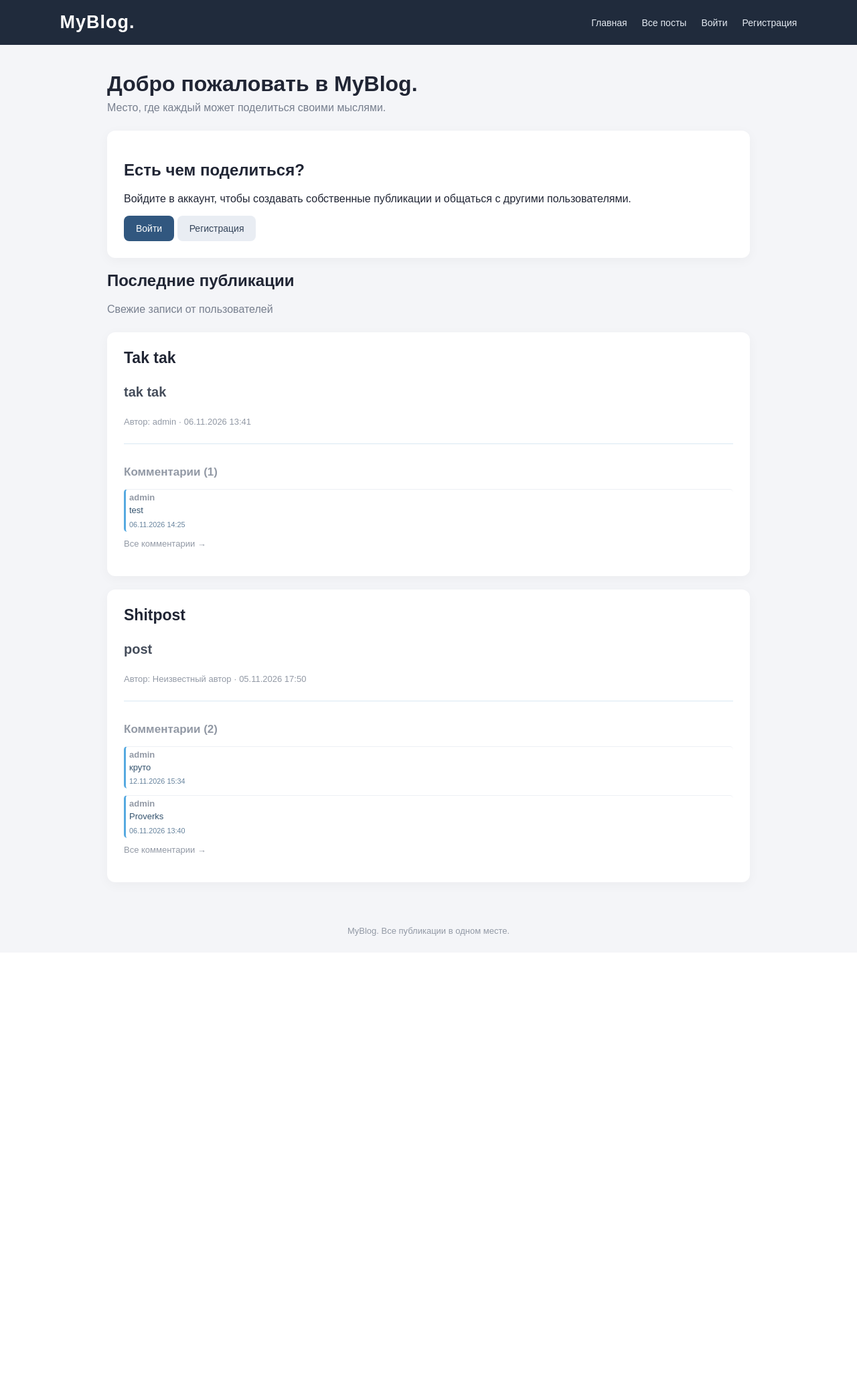
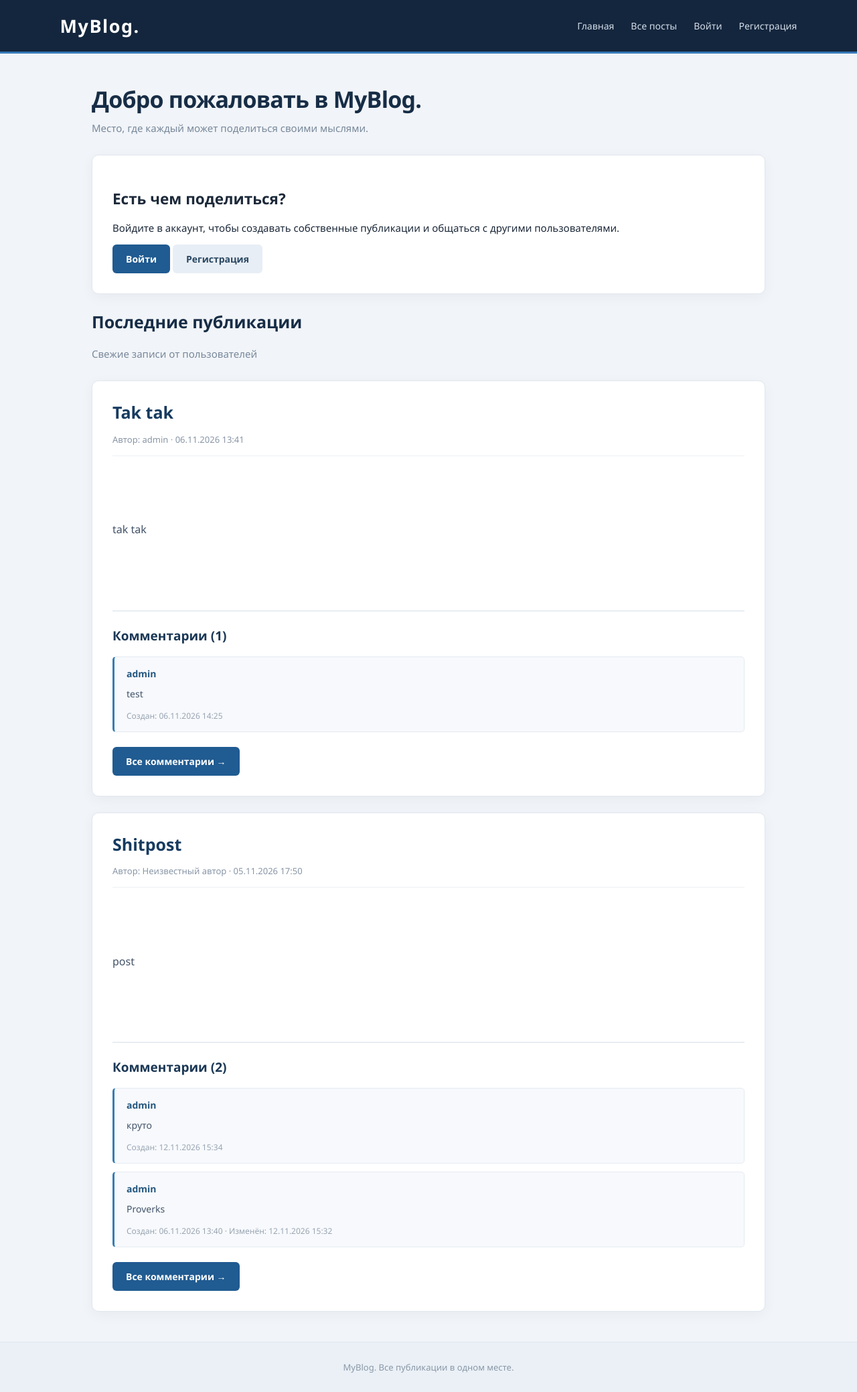
Before and after one commit to name3dev/Blog_and_shipost, a Django app: page / in a window 1280 px wide. Shown: the whole page at 67% size. Before the commit the page ends 1397 px from the top, so only its background shows below. Run offline with Django 5.2, Linux system fonts and the light colour scheme; data comes from the database, SQL or seed files in the repository; both versions use the stored data as it was after the commit.

Commit message:
added comment-time

```diff
--- a/blog/models.py
+++ b/blog/models.py
@@ -23,10 +23,10 @@ class Comment(models.Model):
     author = models.ForeignKey(User, on_delete=models.CASCADE)
     content = models.TextField()
     created_at = models.DateTimeField(auto_now_add=True)
+    edited_at = models.DateTimeField(null=True, blank=True)
 
     def __str__(self):
         return self.content
-
 
 class Like(models.Model):
     post = models.ForeignKey(Post, on_delete=models.CASCADE)
--- a/blog/templates/base.html
+++ b/blog/templates/base.html
@@ -7,15 +7,21 @@
     <title>{% block title %}MyBlog{% endblock %}</title>
 
     <style>
+
+/* =========================
+   ОСНОВА САЙТА
+========================= */
+
 * {
     box-sizing: border-box;
 }
 
 body {
     margin: 0;
-            background: #f4f5f8;
-            color: #202534;
-            font-family: Arial, sans-serif;
+    background: #f1f4f8;
+    color: #1c2939;
+    font-family: "Segoe UI", Arial, sans-serif;
+    font-size: 15px;
 }
 
 a {
@@ -23,167 +29,274 @@
     text-decoration: none;
 }
 
+/* =========================
+   ШАПКА
+========================= */
+
 .header {
-            background: #202b3c;
+    background: #14263d;
     color: white;
-            padding: 18px 7%;
+    padding: 20px 7%;
     display: flex;
     justify-content: space-between;
     align-items: center;
     flex-wrap: wrap;
     gap: 18px;
+    border-bottom: 3px solid #3879b9;
 }
 
 .logo {
     font-size: 27px;
-            font-weight: bold;
-            letter-spacing: 1px;
+    font-weight: 750;
+    letter-spacing: 1.5px;
 }
 
 .navigation {
     display: flex;
     align-items: center;
     flex-wrap: wrap;
-            gap: 22px;
+    gap: 25px;
 }
 
 .navigation a {
-            color: #e4eaf2;
+    color: #d4deea;
+    font-size: 14px;
+    transition: color 0.2s;
+}
+
+.navigation a:hover {
+    color: #73baff;
+}
+
+.username {
+    color: #8dbce8;
     font-size: 14px;
 }
 
-        .navigation a:hover {
-            color: #83b7ff;
-        }
-
-        .username {
-            color: #a9c8f0;
-            font-size: 14px;
-        }
+/* =========================
+   ОСНОВНОЙ КОНТЕНТ
+========================= */
 
 .container {
-            max-width: 1000px;
-            margin: 40px auto;
-            padding: 0 20px;
+    max-width: 1050px;
+    margin: 45px auto;
+    padding: 0 22px;
     min-height: 70vh;
 }
 
 .page-heading {
-            margin-bottom: 25px;
+    margin-bottom: 30px;
 }
 
 .page-heading h1 {
-            margin-bottom: 8px;
-            font-size: 32px;
+    font-size: 34px;
+    font-weight: 750;
+    letter-spacing: -0.8px;
+    color: #172d46;
+    margin-bottom: 10px;
+}
+
+.page-heading h2 {
+    font-size: 25px;
+    color: #172d46;
 }
 
 .page-heading p {
-            color: #777f8e;
+    color: #78889b;
     margin: 0;
 }
 
+/* =========================
+   КАРТОЧКИ
+========================= */
+
 .card {
-            background: white;
-            padding: 25px;
-            margin-bottom: 20px;
-            border-radius: 12px;
-            box-shadow: 0 4px 18px rgba(0, 0, 0, 0.04);
+    background: #ffffff;
+    padding: 30px;
+    margin-bottom: 24px;
+    border: 1px solid #e1e7ef;
+    border-radius: 10px;
+    box-shadow: 0 5px 20px rgba(24, 48, 76, 0.045);
+    transition: box-shadow 0.25s, transform 0.25s;
 }
 
+.card:hover {
+    box-shadow: 0 10px 28px rgba(24, 48, 76, 0.08);
+}
+
+/* =========================
+   ПУБЛИКАЦИИ
+========================= */
+
 .post-title {
-            margin: 0 0 12px;
-            font-size: 23px;
+    margin: 0 0 14px;
+    font-size: 25px;
+    font-weight: 700;
+    line-height: 1.35;
+    color: #173b60;
+}
+
+.post-title a {
+    transition: color 0.2s;
 }
 
 .post-title a:hover {
-            color: #416da5;
+    color: #3789ce;
 }
 
 .meta {
-            color: #9299a5;
+    color: #8795a6;
     font-size: 13px;
-            margin-bottom: 16px;
+    margin-bottom: 20px;
+    padding-bottom: 15px;
+    border-bottom: 1px solid #edf0f4;
 }
 
 .post-content {
-            font-size: 20px;
-            line-height: 1.7;
-            color: #454d5b;
+    font-size: 16px;
+    line-height: 1.85;
+    color: #425268;
+    white-space: pre-wrap;
 }
 
-        input, textarea {
+/* =========================
+   ПОЛЯ ВВОДА
+========================= */
+
+input,
+textarea {
     display: block;
     width: 100%;
-            padding: 13px;
-            margin-bottom: 15px;
-            border: 1px solid #dce0e7;
-            border-radius: 8px;
+    padding: 14px 16px;
+    margin-bottom: 17px;
+    border: 1px solid #dce4ed;
+    border-radius: 7px;
+    background: #f9fbfd;
+    color: #26384c;
     font-size: 15px;
     font-family: inherit;
     outline: none;
+    transition: 0.2s;
 }
 
-        input:focus, textarea:focus {
-            border-color: #527eae;
+input:focus,
+textarea:focus {
+    background: white;
+    border-color: #4289c5;
+    box-shadow: 0 0 0 3px rgba(66, 137, 197, 0.1);
 }
 
 textarea {
-            min-height: 130px;
+    min-height: 135px;
     resize: vertical;
 }
 
-        button, .button {
+/* =========================
+   КНОПКИ
+========================= */
+
+button,
+.button {
     display: inline-block;
-            background: #31577f;
+    background: #205b91;
     color: white;
     border: none;
-            padding: 11px 18px;
-            border-radius: 8px;
+    padding: 12px 20px;
+    border-radius: 6px;
     font-size: 14px;
+    font-weight: 600;
     cursor: pointer;
+    transition: 0.2s;
 }
 
-        button:hover, .button:hover {
-            background: #244363;
+button:hover,
+.button:hover {
+    background: #143f69;
+    transform: translateY(-1px);
 }
 
 .button-secondary {
-            background: #e9edf3;
-            color: #34445a;
+    background: #e8eef5;
+    color: #294762;
 }
 
 .button-secondary:hover {
-            background: #dce3ec;
+    background: #d9e4ef;
 }
 
 .button-danger {
-            background: #c94b4b;
+    background: #b83d48;
 }
 
 .button-danger:hover {
-            background: #a93838;
+    background: #942d37;
 }
 
-        .actions, .reactions {
+/* =========================
+   ДЕЙСТВИЯ И РЕАКЦИИ
+========================= */
+
+.actions,
+.reactions {
     display: flex;
     align-items: center;
     flex-wrap: wrap;
-            gap: 10px;
-            margin-top: 18px;
+    gap: 12px;
+    margin-top: 22px;
+}
+
+/* =========================
+   КОММЕНТАРИИ
+========================= */
+
+.comments-preview {
+    margin-top: 30px;
+    padding-top: 23px;
+    border-top: 2px solid #e8edf3;
+}
+
+.comments-preview h3 {
+    font-size: 19px;
+    color: #1b3856;
+    margin: 0 0 18px;
 }
 
 .comment {
-            border-top: 1px solid #edf0f4;
-            padding: 17px 0;
+    position: relative;
+    background: #f7f9fc;
+    border: 1px solid #e6ebf1;
+    border-left: 3px solid #347db5;
+    border-radius: 5px;
+    padding: 15px 18px;
+    margin-bottom: 12px;
+}
+
+.comment strong {
+    display: block;
+    color: #24577f;
+    font-size: 14px;
+    margin-bottom: 8px;
 }
 
 .comment p {
-            line-height: 1.6;
+    color: #43546a;
+    font-size: 14px;
+    line-height: 1.7;
+    margin: 0 0 9px;
 }
 
 .comment small {
-            color: #9299a5;
+    color: #98a4b2;
+    font-size: 12px;
 }
+
+.comments-preview .button {
+    margin-top: 10px;
+}
+
+/* =========================
+   АВТОРИЗАЦИЯ
+========================= */
 
 .auth-card {
     max-width: 450px;
@@ -192,79 +305,107 @@
 
 .auth-card h1 {
     margin-top: 0;
+    color: #193b5d;
 }
 
+/* =========================
+   СООБЩЕНИЯ
+========================= */
+
 .error {
-            color: #c0392b;
-            background: #fff0ef;
-            padding: 12px;
-            border-radius: 7px;
+    color: #a62e38;
+    background: #fff0f1;
+    border: 1px solid #f3d5d8;
+    padding: 13px;
+    border-radius: 6px;
 }
 
 .empty {
     text-align: center;
-            color: #858d9a;
+    color: #8492a2;
     padding: 35px;
-        }
-
-        .footer {
-            text-align: center;
-            padding: 25px;
-            color: #9299a5;
-            font-size: 13px;
 }
 
 hr {
     border: none;
-            border-top: 1px solid #edf0f4;
-            margin: 25px 0;
+    border-top: 1px solid #e6ebf1;
+    margin: 27px 0;
 }
+
+/* =========================
+   ПОДВАЛ
+========================= */
+
+.footer {
+    text-align: center;
+    padding: 28px;
+    color: #8997a7;
+    font-size: 13px;
+    border-top: 1px solid #e1e7ef;
+    background: #eaf0f6;
+}
+
+/* =========================
+   МОБИЛЬНАЯ ВЕРСИЯ
+========================= */
 
 @media (max-width: 650px) {
     .header {
         padding: 18px 5%;
+        justify-content: center;
     }
 
     .navigation {
-                gap: 13px;
+        justify-content: center;
+        gap: 15px;
     }
 
     .container {
         margin-top: 25px;
+        padding: 0 14px;
     }
 
     .page-heading h1 {
-                font-size: 26px;
+        font-size: 27px;
+    }
+
+    .card {
+        padding: 20px;
+    }
+
+    .post-title {
+        font-size: 21px;
+    }
+
+    .post-content {
+        font-size: 15px;
+    }
+    .comment {
+    background: #f7f9fc;
+    border: 1px solid #e3eaf2;
+    border-left: 3px solid #347db5;
+    border-radius: 6px;
+    padding: 17px 20px;
+    margin-bottom: 13px;
+}
+
+.comment strong {
+    display: block;
+    color: #24577f;
+    margin-bottom: 8px;
+}
+
+.comment p {
+    color: #43546a;
+    line-height: 1.7;
+}
+
+.comment small {
+    color: #8999aa;
+    font-size: 12px;
 }
 }
 
-        .comments-preview {
-            margin-top: 25px;
-            padding-top: 15px;
-            border-top: 1px solid rgba(65, 139, 195, 0.2);
-        }
-
-        .comments-preview h3 {
-            font-size: 17px;
-                margin-bottom: 15px;
-        }
-
-        .comment {
-        background: rgba(255, 255, 255, 0.4);
-        border-left: 3px solid #55a9e0;
-        padding: 4px 5px;
-        margin-bottom: 10px;
-        border-radius: 5px;
-        }
-
-.comment p {
-    margin: 2px 0;
-    color: #34536e;
-}
-
-.comment small {
-    color: #66839d;
-}
     </style>
 </head>
 
--- a/blog/templates/home.html
+++ b/blog/templates/home.html
@@ -50,13 +50,11 @@
 
 {% for post in posts %}
     <article class="card">
+
         <h2 class="post-title">
             <a href="{% url 'post_detail' post.id %}">
                 {{ post.title }}
             </a>
-            <div class="post-content">
-            {{ post.content|linebreaks }}
-        </div>
         </h2>
 
         <div class="meta">
@@ -67,23 +65,38 @@
                 Неизвестный автор
             {% endif %}
             · {{ post.created_at|date:"d.m.Y H:i" }}
+        </div>
+
+        <div class="post-content">
+            {{ post.content|linebreaks }}
+        </div>
+
         <div class="comments-preview">
+
             <h3>Комментарии ({{ post.comments_count }})</h3>
 
             {% for comment in post.comments_preview %}
                 <div class="comment">
     <strong>{{ comment.author.username }}</strong>
-            <p>{{ comment.content }}</p>
-            <small>{{ comment.created_at|date:"d.m.Y H:i" }}</small>
+
+    <p>{{ comment.content|linebreaks }}</p>
+
+        <small>
+            Создан: {{ comment.created_at|date:"d.m.Y H:i" }}
+
+                {% if comment.edited_at %}
+                    · Изменён: {{ comment.edited_at|date:"d.m.Y H:i" }}
+                {% endif %}
+            </small>
             </div>
             {% empty %}
                 <p class="empty">Комментариев пока нет.</p>
             {% endfor %}
 
-    <a href="{% url 'post_detail' post.id %}" class="action">
+            <a href="{% url 'post_detail' post.id %}" class="button">
                 Все комментарии →
             </a>
-</div>
+
         </div>
 
     </article>
--- a/blog/urls.py
+++ b/blog/urls.py
@@ -18,4 +18,9 @@ urlpatterns = [
 
     path('posts/<int:post_id>/comment/', views.add_comment, name='add_comment'),
     path('posts/<int:post_id>/reaction/', views.reaction, name='reaction'),
+    path(
+    'comments/<int:comment_id>/edit/',
+    views.edit_comment,
+    name='edit_comment'
+    ),
 ]
--- a/blog/views.py
+++ b/blog/views.py
@@ -4,7 +4,7 @@ from django.http import HttpResponse
 from django.contrib.auth.models import User
 from django.contrib.auth import login, logout, authenticate
 from django.contrib.auth.decorators import login_required
-
+from django.utils import timezone
 from .models import Post, Comment, Like
 
 
@@ -16,7 +16,9 @@ def home(request):
             post=post
         ).select_related('author').order_by('-created_at')[:3]
 
-        post.comments_count = Comment.objects.filter(post=post).count()
+        post.comments_count = Comment.objects.filter(
+            post=post
+        ).count()
 
     return render(request, 'home.html', {
         'posts': posts
@@ -197,3 +199,35 @@ def reaction(request, post_id):
                 )
 
     return redirect('post_detail', post_id=post.id)
+
+@login_required(login_url='login')
+def edit_comment(request, comment_id):
+    comment = get_object_or_404(
+        Comment,
+        id=comment_id,
+        author=request.user
+    )
+
+    if request.method == 'POST':
+        content = request.POST.get('content', '').strip()
+
+        if content:
+            comment.content = content
+            comment.edited_at = timezone.now()
+            comment.save()
+
+        return redirect('post_detail', post_id=comment.post.id)
+
+    post = comment.post
+
+    comments = Comment.objects.filter(
+        post=post
+    ).select_related('author').order_by('-created_at')
+
+    return render(request, 'post_detail.html', {
+        'post': post,
+        'comments': comments,
+        'likes': Like.objects.filter(post=post, value=1).count(),
+        'dislikes': Like.objects.filter(post=post, value=-1).count(),
+        'edit_comment_id': comment.id
+    })
```
Also changed, not shown: blog/templates/post_detail.html (+43 -3 lines), blog/migrations/0003_comment_edited_at.py (added), db.sqlite3. Lines whose indentation alone changed are shown as unchanged.
